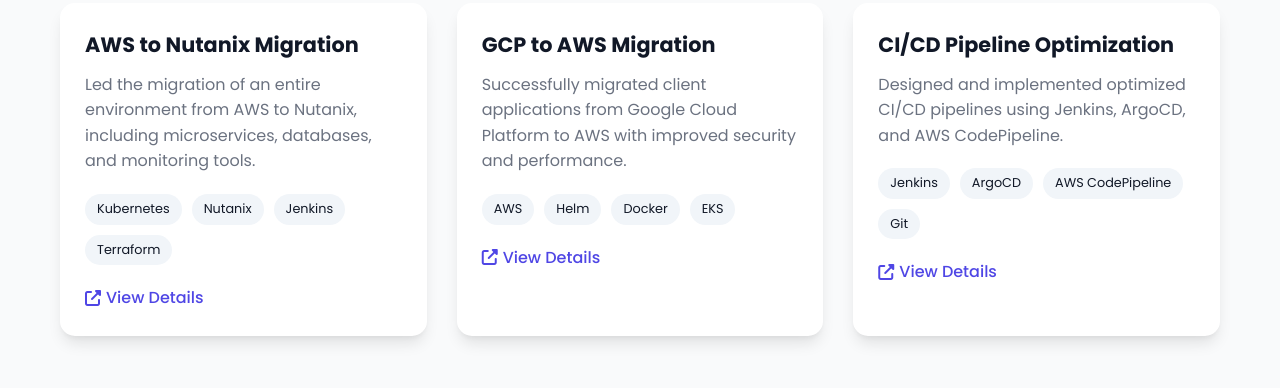
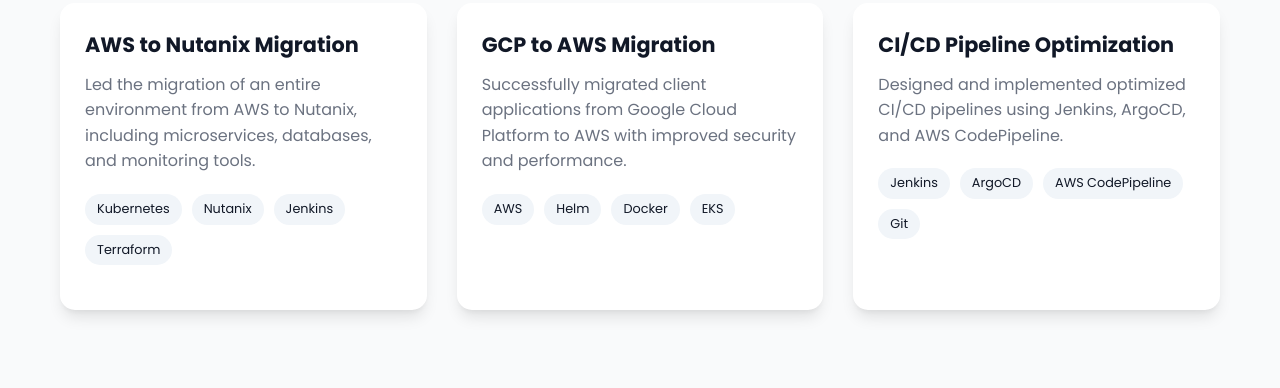
Before and after one commit to adii2802/portfolio, a plain HTML site: page index.html in a window 1280 px wide. Shown: the part 4730-5118 px from the top of the page. Drawn offline with nearby package versions, Linux system fonts and the light colour scheme.

Commit message:
Update index.html

```diff
--- a/index.html
+++ b/index.html
@@ -1305,9 +1305,6 @@
                             <span class="project-tech-item">Jenkins</span>
                             <span class="project-tech-item">Terraform</span>
                         </div>
-                        <div class="project-links">
-                            <a href="#" class="project-link"><i class="fas fa-external-link-alt"></i> View Details</a>
-                        </div>
                     </div>
                 </div>
 
@@ -1321,9 +1318,6 @@
                             <span class="project-tech-item">Docker</span>
                             <span class="project-tech-item">EKS</span>
                         </div>
-                        <div class="project-links">
-                            <a href="#" class="project-link"><i class="fas fa-external-link-alt"></i> View Details</a>
-                        </div>
                     </div>
                 </div>
 
@@ -1337,9 +1331,6 @@
                             <span class="project-tech-item">AWS CodePipeline</span>
                             <span class="project-tech-item">Git</span>
                         </div>
-                        <div class="project-links">
-                            <a href="#" class="project-link"><i class="fas fa-external-link-alt"></i> View Details</a>
-                        </div>
                     </div>
                 </div>
             </div>
```
